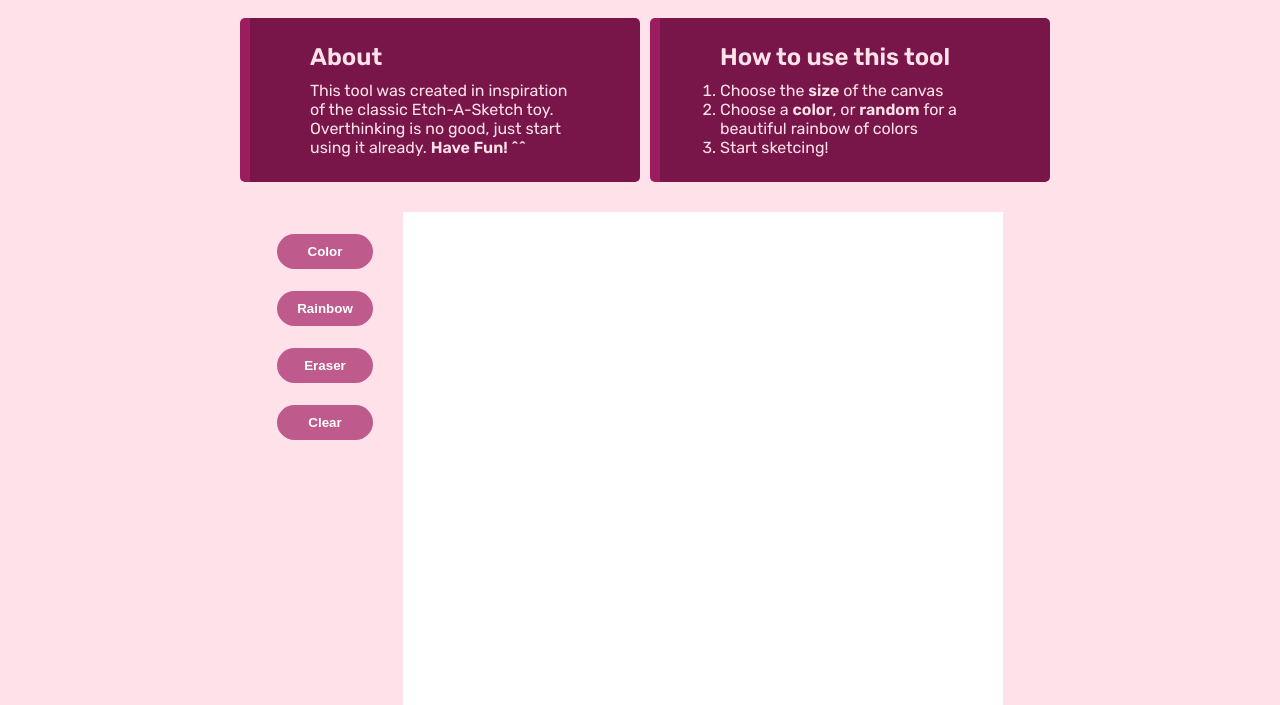
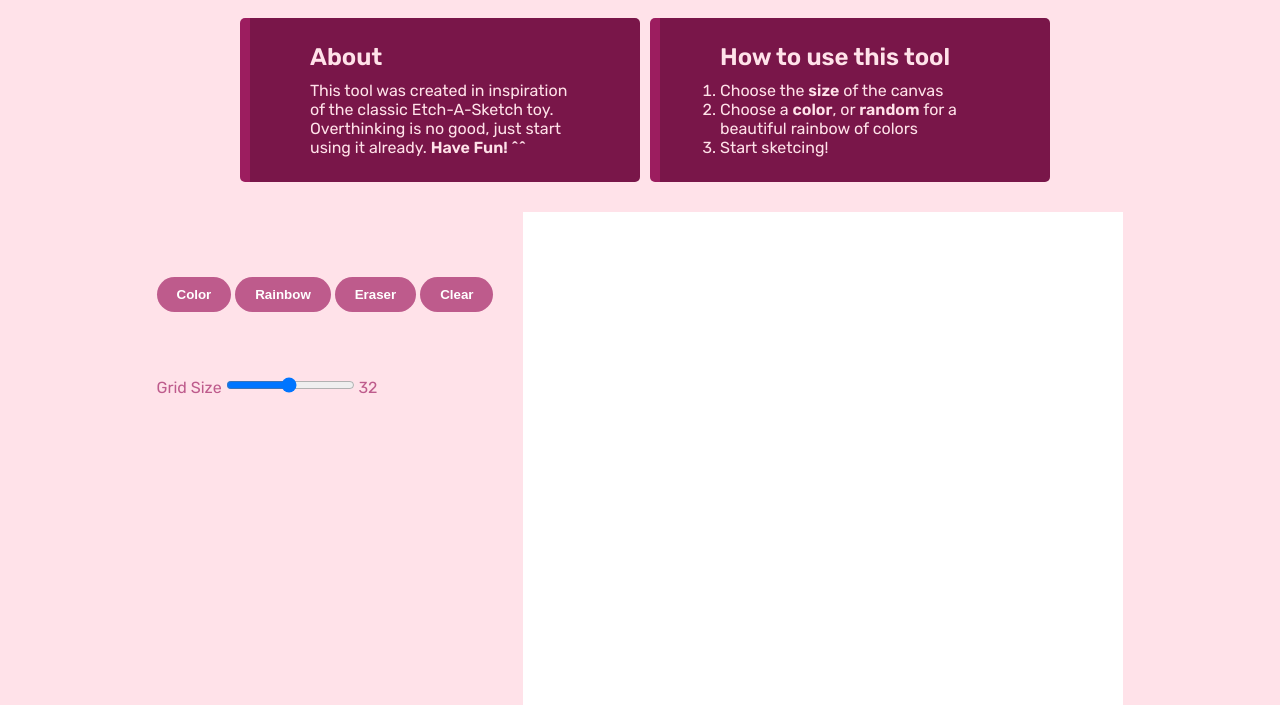
Before and after one commit to S-Y-A-N/etch-a-sketch, a plain HTML site: page index.html in a window 1280 px wide. Shown: the part 95-800 px from the top of the page. Drawn offline with Linux system fonts and the light colour scheme; a web font is replaced by a local one.

Commit message:
add input type=range for grid size selection

```diff
--- a/index.html
+++ b/index.html
@@ -8,6 +8,7 @@
     <link rel="preconnect" href="https://fonts.gstatic.com" crossorigin>
     <link href="https://fonts.googleapis.com/css2?family=Cedarville+Cursive&family=Rubik:wght@400;600&display=swap" rel="stylesheet">
     <link rel="stylesheet" href="https://cdnjs.cloudflare.com/ajax/libs/font-awesome/4.7.0/css/font-awesome.min.css">
+    <script src="js/script.js" defer></script>
     <title>Etch A Sketch</title>
 </head>
 <body>
@@ -38,13 +39,21 @@
 
         <div class="container">
             <div class="toolbox">
-                <button>Color</button>
-                <button>Rainbow</button>
-                <button>Eraser</button>
-                <button>Clear</button>
+                <div class="buttons">
+                    <button id="colorBtn">Color</button>
+                    <button id="rainbowBtn">Rainbow</button>
+                    <button id="eraserBtn">Eraser</button>
+                    <button id="clearBtn">Clear</button>
+                </div>
+
+                <div class="scroll">
+                    <label for="grid-size">Grid Size</label>
+                    <input id="gridRange" type="range" name="grid-size" value="32" min="1" max="64" oninput="rangeValue.value=value">
+                    <output id="rangeValue">32</output>
+                </div>
             </div>
 
-            <div class="grid-container">
+            <div class="grid-container" id="gridContainer">
 
             </div>
         </div>
```
